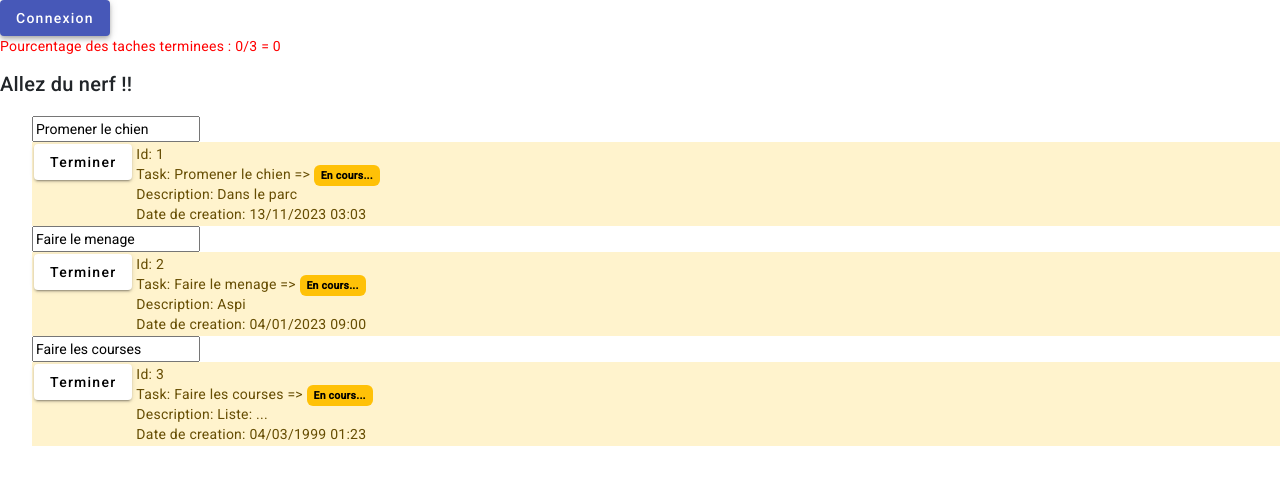
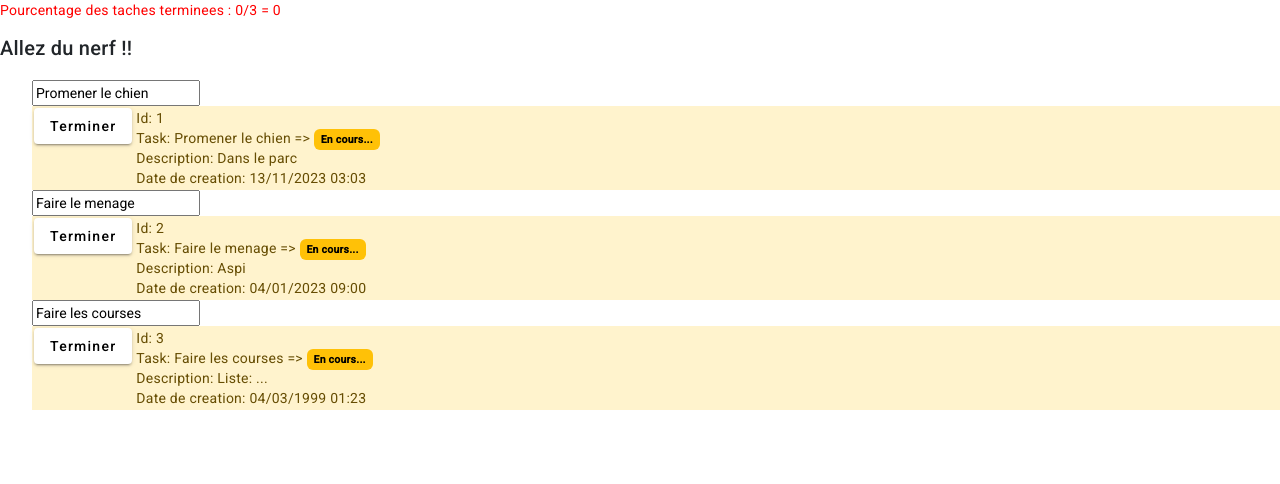
Before and after one commit to formateur357/ANG-JVS1123, an Angular app in the folder todo/: page / in a window 1280 px wide. Shown: the top 484 px of the page. Built offline with nearby package versions, Linux system fonts and the light colour scheme.

Commit message:
add routing

```diff
--- a/todo/src/app/app-routing.module.ts
+++ b/todo/src/app/app-routing.module.ts
@@ -1,10 +1,16 @@
 import { NgModule } from '@angular/core';
 import { RouterModule, Routes } from '@angular/router';
+import { TodolistComponent } from './components/todolist/todolist.component';
+import { LoginComponent } from './components/login/login.component';
 
-const routes: Routes = [];
+const routes: Routes = [
+  { path: 'login', component: LoginComponent },
+  { path: 'todolist', component: TodolistComponent },
+  { path: '', component: TodolistComponent, pathMatch: 'full' },
+];
 
 @NgModule({
   imports: [RouterModule.forRoot(routes)],
-  exports: [RouterModule]
+  exports: [RouterModule],
 })
-export class AppRoutingModule { }
+export class AppRoutingModule {}
--- a/todo/src/app/app.component.html
+++ b/todo/src/app/app.component.html
@@ -1,4 +1,4 @@
 <div>
   <app-nav></app-nav>
-  <app-todolist></app-todolist>
+  <router-outlet></router-outlet>
 </div>
--- a/todo/src/app/components/nav/nav.component.html
+++ b/todo/src/app/components/nav/nav.component.html
@@ -1,2 +1 @@
-<app-login></app-login>
 <app-logout></app-logout>
```
